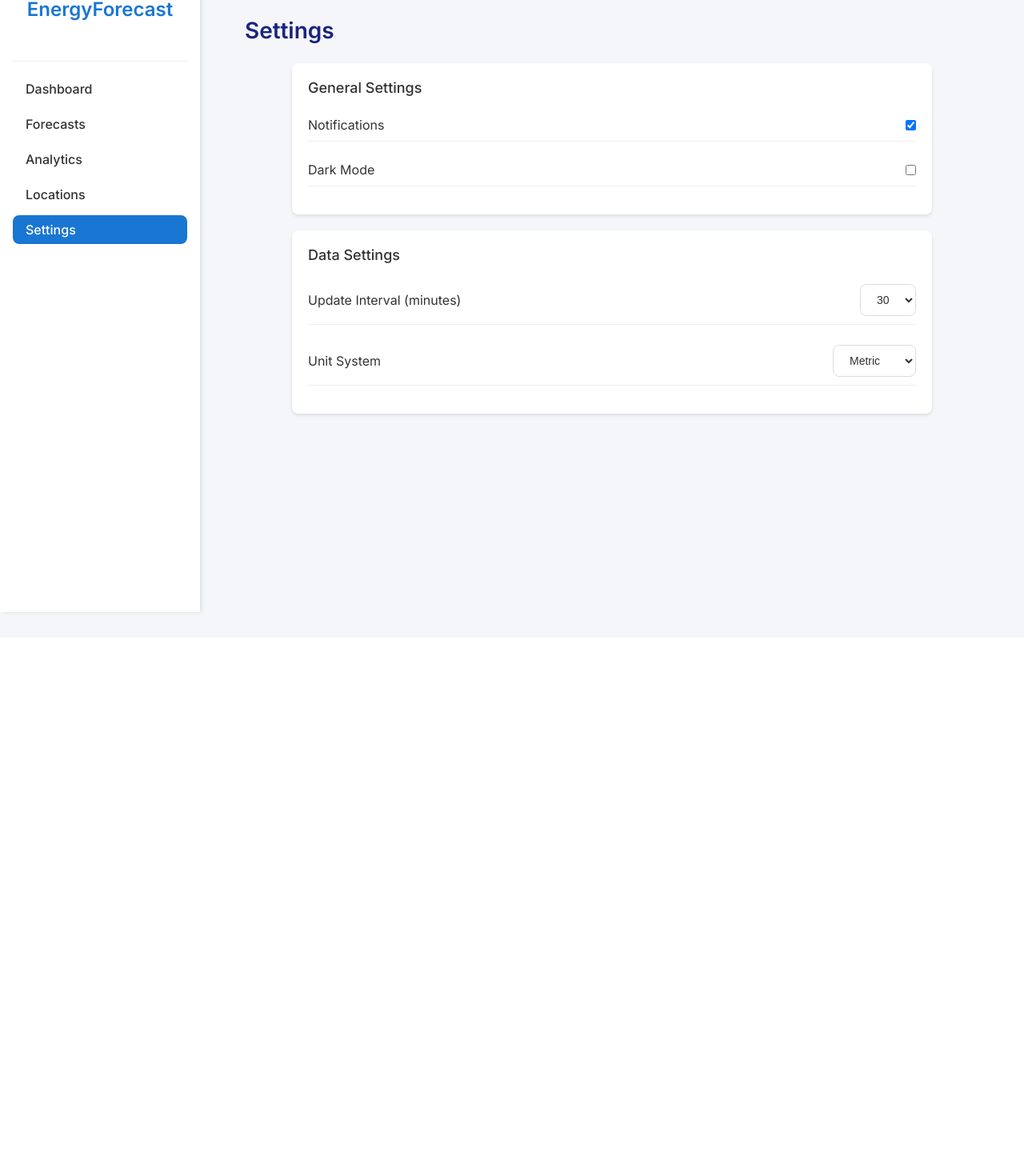
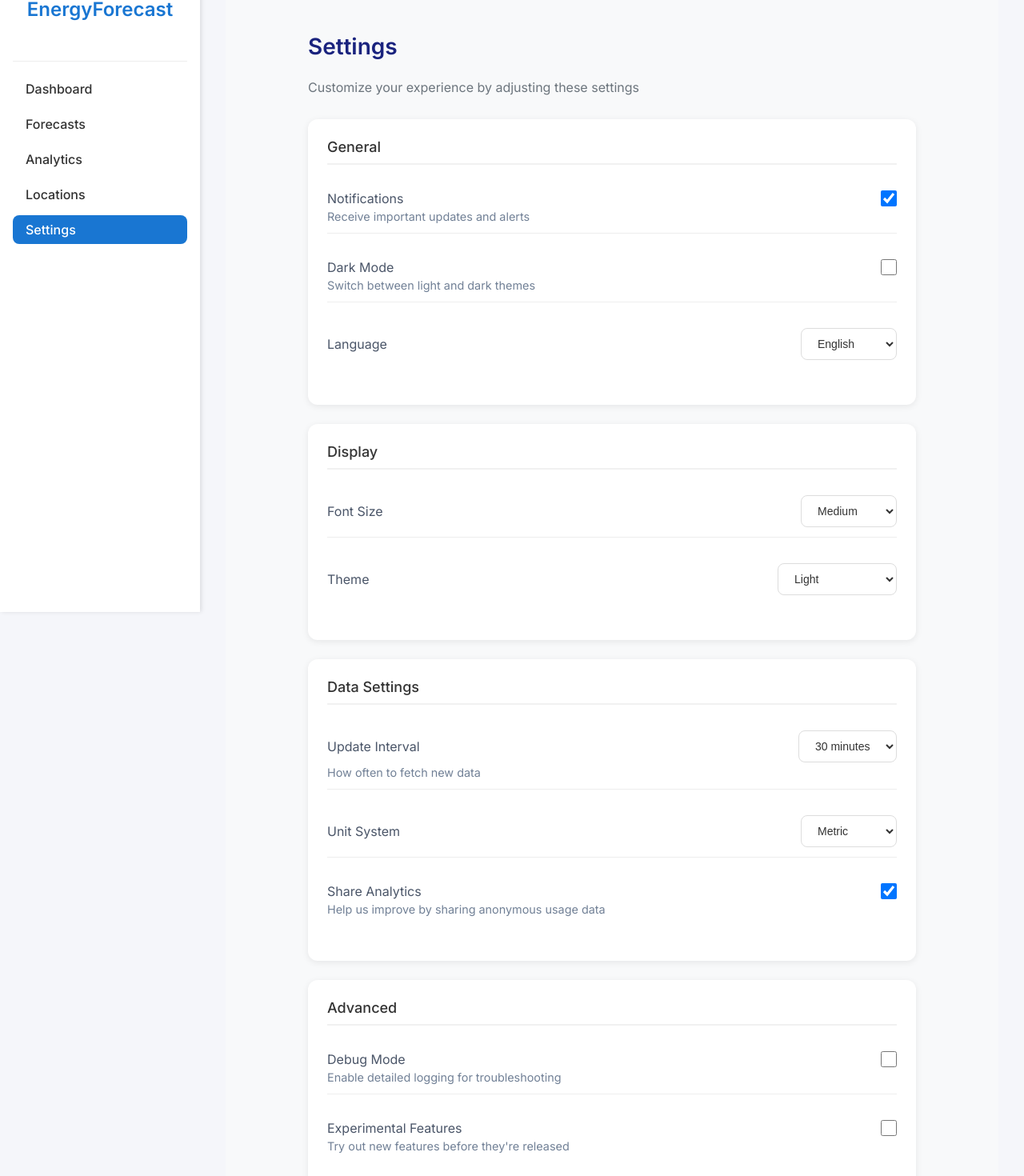
Before and after one commit to bhavishya-06/Null-Void, a React (Vite) app in the folder nullvoid/: page /settings in a window 1280 px wide. Shown: the part 35-1505 px from the top of the page at 80% size. Before the commit the page ends 832 px from the top, so only its background shows below. Built offline with nearby package versions, Linux system fonts and the light colour scheme.

Commit message:
UI updates
- Major UI updates in settings tab

```diff
--- a/nullvoid/src/components/Settings.jsx
+++ b/nullvoid/src/components/Settings.jsx
@@ -1,27 +1,98 @@
-import { useState } from 'react'
+import { useState, useEffect } from 'react'
 import '../styles/Settings.css'
 
 const Settings = () => {
   const [settings, setSettings] = useState({
+    // General
     notifications: true,
     darkMode: false,
+    language: 'en',
+    autoSave: true,
+
+    // Display
+    fontSize: 'medium',
+    theme: 'light',
+    compactView: false,
+
+    // Data & Privacy
     updateInterval: 30,
-    unit: 'metric'
+    unit: 'metric',
+    shareAnalytics: true,
+    backupData: true,
+
+    // Notifications
+    emailNotifications: true,
+    pushNotifications: true,
+    notificationSound: 'default',
+
+    // Advanced
+    debugMode: false,
+    experimentalFeatures: false
   })
 
+  const [notification, setNotification] = useState({
+    visible: false,
+    message: '',
+    isError: false
+  })
+
+  // Load settings from localStorage on component mount
+  useEffect(() => {
+    const savedSettings = localStorage.getItem('userSettings')
+    if (savedSettings) {
+      try {
+        setSettings(JSON.parse(savedSettings))
+      } catch (error) {
+        showNotification('Error loading settings', true)
+      }
+    }
+  }, [])
+
+  const showNotification = (message, isError = false) => {
+    setNotification({
+      visible: true,
+      message,
+      isError
+    })
+
+    // Hide notification after 2 seconds
+    setTimeout(() => {
+      setNotification(prev => ({
+        ...prev,
+        visible: false
+      }))
+    }, 2000)
+  }
+
   const handleSettingChange = (setting, value) => {
-    setSettings(prev => ({
-      ...prev,
-      [setting]: value
-    }))
+    setSettings(prev => {
+      const newSettings = {
+        ...prev,
+        [setting]: value
+      }
+
+      // Save to localStorage
+      try {
+        localStorage.setItem('userSettings', JSON.stringify(newSettings))
+        showNotification('Settings saved')
+      } catch (error) {
+        showNotification('Error saving settings', true)
+      }
+
+      return newSettings
+    })
   }
 
   return (
     <div className="settings">
-      <h1>Settings</h1>
       <div className="settings-container">
+        <div className="settings-header">
+          <h1>Settings</h1>
+          <p>Customize your experience by adjusting these settings</p>
+        </div>
+
         <div className="settings-group">
-          <h3>General Settings</h3>
+          <h3>General</h3>
           <div className="setting-item">
             <label>
               Notifications
@@ -31,6 +102,7 @@ const Settings = () => {
                 onChange={(e) => handleSettingChange('notifications', e.target.checked)}
               />
             </label>
+            <div className="setting-description">Receive important updates and alerts</div>
           </div>
           <div className="setting-item">
             <label>
@@ -41,6 +113,51 @@ const Settings = () => {
                 onChange={(e) => handleSettingChange('darkMode', e.target.checked)}
               />
             </label>
+            <div className="setting-description">Switch between light and dark themes</div>
+          </div>
+          <div className="setting-item">
+            <label>
+              Language
+              <select
+                value={settings.language}
+                onChange={(e) => handleSettingChange('language', e.target.value)}
+              >
+                <option value="en">English</option>
+                <option value="es">Español</option>
+                <option value="fr">Français</option>
+                <option value="de">Deutsch</option>
+              </select>
+            </label>
+          </div>
+        </div>
+
+        <div className="settings-group">
+          <h3>Display</h3>
+          <div className="setting-item">
+            <label>
+              Font Size
+              <select
+                value={settings.fontSize}
+                onChange={(e) => handleSettingChange('fontSize', e.target.value)}
+              >
+                <option value="small">Small</option>
+                <option value="medium">Medium</option>
+                <option value="large">Large</option>
+              </select>
+            </label>
+          </div>
+          <div className="setting-item">
+            <label>
+              Theme
+              <select
+                value={settings.theme}
+                onChange={(e) => handleSettingChange('theme', e.target.value)}
+              >
+                <option value="light">Light</option>
+                <option value="dark">Dark</option>
+                <option value="system">System Default</option>
+              </select>
+            </label>
           </div>
         </div>
 
@@ -48,16 +165,18 @@ const Settings = () => {
           <h3>Data Settings</h3>
           <div className="setting-item">
             <label>
-              Update Interval (minutes)
+              Update Interval
               <select
                 value={settings.updateInterval}
                 onChange={(e) => handleSettingChange('updateInterval', Number(e.target.value))}
               >
-                <option value={15}>15</option>
-                <option value={30}>30</option>
-                <option value={60}>60</option>
+                <option value={15}>15 minutes</option>
+                <option value={30}>30 minutes</option>
+                <option value={60}>1 hour</option>
+                <option value={120}>2 hours</option>
               </select>
             </label>
+            <div className="setting-description">How often to fetch new data</div>
           </div>
           <div className="setting-item">
             <label>
@@ -71,7 +190,50 @@ const Settings = () => {
               </select>
             </label>
           </div>
+          <div className="setting-item">
+            <label>
+              Share Analytics
+              <input
+                type="checkbox"
+                checked={settings.shareAnalytics}
+                onChange={(e) => handleSettingChange('shareAnalytics', e.target.checked)}
+              />
+            </label>
+            <div className="setting-description">Help us improve by sharing anonymous usage data</div>
+          </div>
         </div>
+
+        <div className="settings-group">
+          <h3>Advanced</h3>
+          <div className="setting-item">
+            <label>
+              Debug Mode
+              <input
+                type="checkbox"
+                checked={settings.debugMode}
+                onChange={(e) => handleSettingChange('debugMode', e.target.checked)}
+              />
+            </label>
+            <div className="setting-description">Enable detailed logging for troubleshooting</div>
+          </div>
+          <div className="setting-item">
+            <label>
+              Experimental Features
+              <input
+                type="checkbox"
+                checked={settings.experimentalFeatures}
+                onChange={(e) => handleSettingChange('experimentalFeatures', e.target.checked)}
+              />
+            </label>
+            <div className="setting-description">Try out new features before they're released</div>
+          </div>
+        </div>
+
+        {notification.visible && (
+          <div className={`save-notification ${notification.isError ? 'error' : ''}`}>
+            {notification.message}
+          </div>
+        )}
       </div>
     </div>
   )
--- a/nullvoid/src/styles/Settings.css
+++ b/nullvoid/src/styles/Settings.css
@@ -1,34 +1,124 @@
 .settings {
   padding: 24px;
+  background-color: #f8f9fa;
+  min-height: 100vh;
 }
 
 .settings-container {
   max-width: 800px;
-  margin: 20px auto;
+  margin: 0 auto;
+  padding: 20px;
+  position: relative;
+}
+
+.settings-header {
+  margin-bottom: 30px;
+}
+
+.settings-header h1 {
+  color: #2c3e50;
+  font-size: 2.2rem;
+  margin-bottom: 10px;
+}
+
+.settings-header p {
+  color: #6c757d;
+  font-size: 1rem;
 }
 
 .settings-group {
   background: white;
-  padding: 20px;
-  border-radius: 8px;
+  padding: 24px;
+  border-radius: 12px;
+  margin-bottom: 24px;
+  box-shadow: 0 2px 8px rgba(0,0,0,0.08);
+  transition: all 0.3s ease;
+}
+
+.settings-group:hover {
+  box-shadow: 0 4px 12px rgba(0,0,0,0.12);
+}
+
+.settings-group h3 {
+  color: #2c3e50;
   margin-bottom: 20px;
-  box-shadow: 0 2px 4px rgba(0,0,0,0.1);
+  font-size: 1.4rem;
+  border-bottom: 2px solid #f1f1f1;
+  padding-bottom: 10px;
 }
 
 .setting-item {
-  margin: 15px 0;
-  padding: 10px 0;
+  margin: 20px 0;
+  padding: 12px 0;
   border-bottom: 1px solid #eee;
+  position: relative;
+}
+
+.setting-item:last-child {
+  border-bottom: none;
 }
 
 .setting-item label {
   display: flex;
   justify-content: space-between;
   align-items: center;
+  color: #4a5568;
+  font-size: 1rem;
+}
+
+.setting-item .setting-description {
+  font-size: 0.9rem;
+  color: #718096;
+  margin-top: 4px;
 }
 
 .setting-item select {
-  padding: 8px;
-  border-radius: 4px;
-  border: 1px solid #ddd;
+  padding: 8px 12px;
+  border-radius: 6px;
+  border: 1px solid #e2e8f0;
+  background-color: white;
+  font-size: 0.95rem;
+  color: #4a5568;
+  min-width: 120px;
+  transition: all 0.2s ease;
 }
+
+.setting-item select:hover {
+  border-color: #cbd5e0;
+}
+
+.setting-item select:focus {
+  outline: none;
+  border-color: #4299e1;
+  box-shadow: 0 0 0 3px rgba(66, 153, 225, 0.1);
+}
+
+.setting-item input[type="checkbox"] {
+  width: 20px;
+  height: 20px;
+  cursor: pointer;
+}
+
+.save-notification {
+  position: fixed;
+  bottom: 20px;
+  right: 20px;
+  background-color: #48bb78;
+  color: white;
+  padding: 12px 24px;
+  border-radius: 6px;
+  font-size: 0.9rem;
+  opacity: 0;
+  transform: translateY(10px);
+  transition: all 0.3s ease;
+  box-shadow: 0 2px 8px rgba(0,0,0,0.1);
+}
+
+.save-notification.visible {
+  opacity: 1;
+  transform: translateY(0);
+}
+
+.save-notification.error {
+  background-color: #f56565;
+}
```
